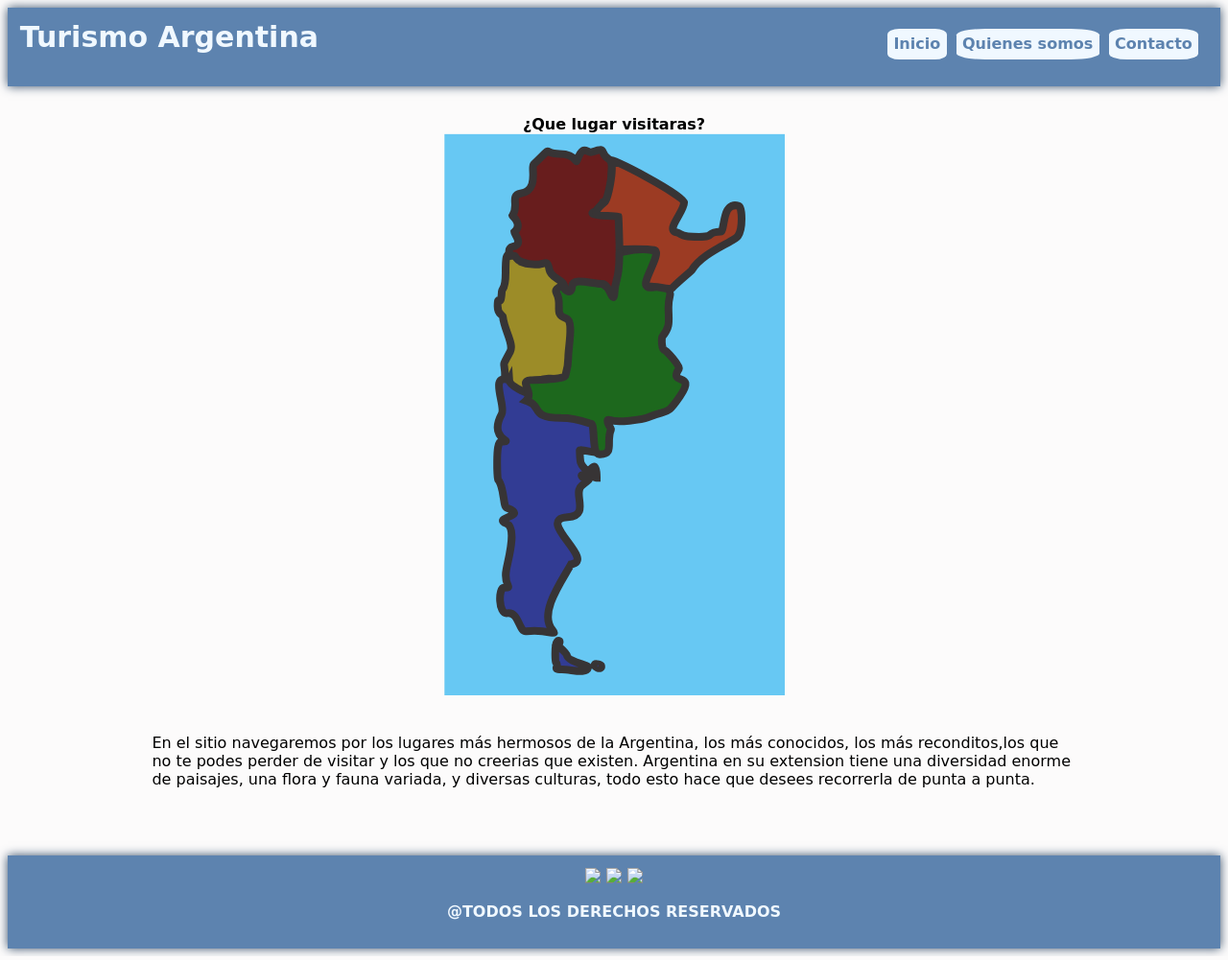
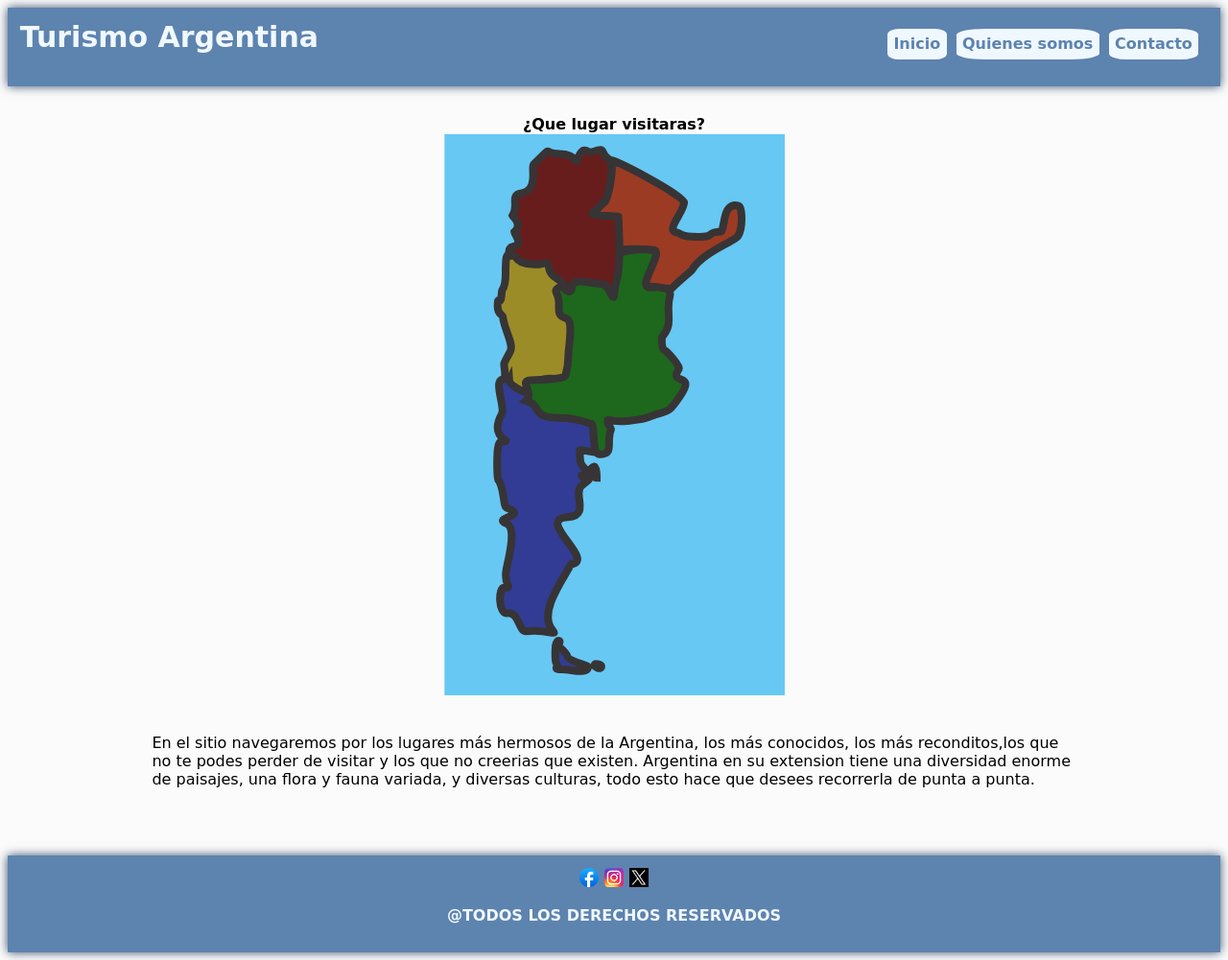
Before and after one commit to avatardem/Practicaweb2, a plain HTML site: page index.html in a window 1280 px wide. Shown: the whole page at 96% size. Drawn offline with Linux system fonts and the light colour scheme.

Commit message:
Re-subida iconos redes

```diff
--- a/estilos/general.css
+++ b/estilos/general.css
@@ -43,6 +43,12 @@ footer {
     background-color: rgb(93, 131, 175);
     padding: 1vw;
     box-shadow: 0rem 0 1rem rgb(51, 75, 102);
+}
+
+.iconos {
+	width: 2rem;
+    height: 2rem;
+
 }
 
 .line1-grid {
--- a/index.html
+++ b/index.html
@@ -99,9 +99,9 @@
 
     </main>
     <footer>
-        <a href="https://www.facebook.com"><img src="imagenes/icono fb.ico"></a>
-        <a href="https://www.instagram.com"><img src="imagenes/icono instagram.ico"></a>
-        <a href="https://www.twitter.com"><img src="imagenes/icono tw.ico"></a>
+        <a href="https://www.facebook.com"><img class="iconos" src="imagenes/icono fb.ico"></a>
+        <a href="https://www.instagram.com"><img class="iconos" src="imagenes/icono instagram.ico"></a>
+        <a href="https://www.twitter.com"><img class="iconos" src="imagenes/icono tw.ico"></a>
         <p>@TODOS LOS DERECHOS RESERVADOS</p>
     </footer>
 </body>
```
Also changed, not shown: imagenes/icono fb.ico (added), imagenes/icono instagram.ico (added), imagenes/icono tw.ico (added).
